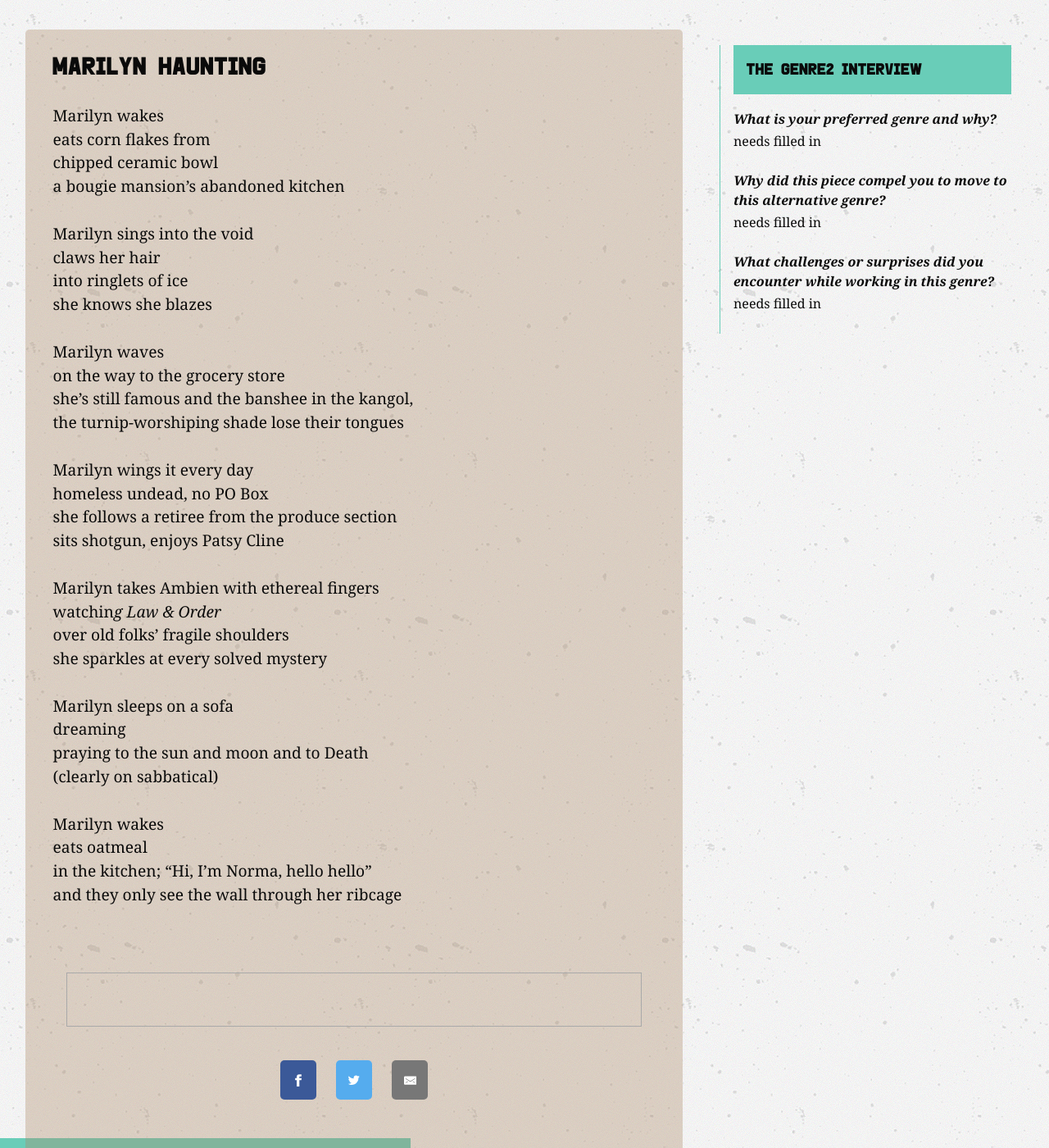
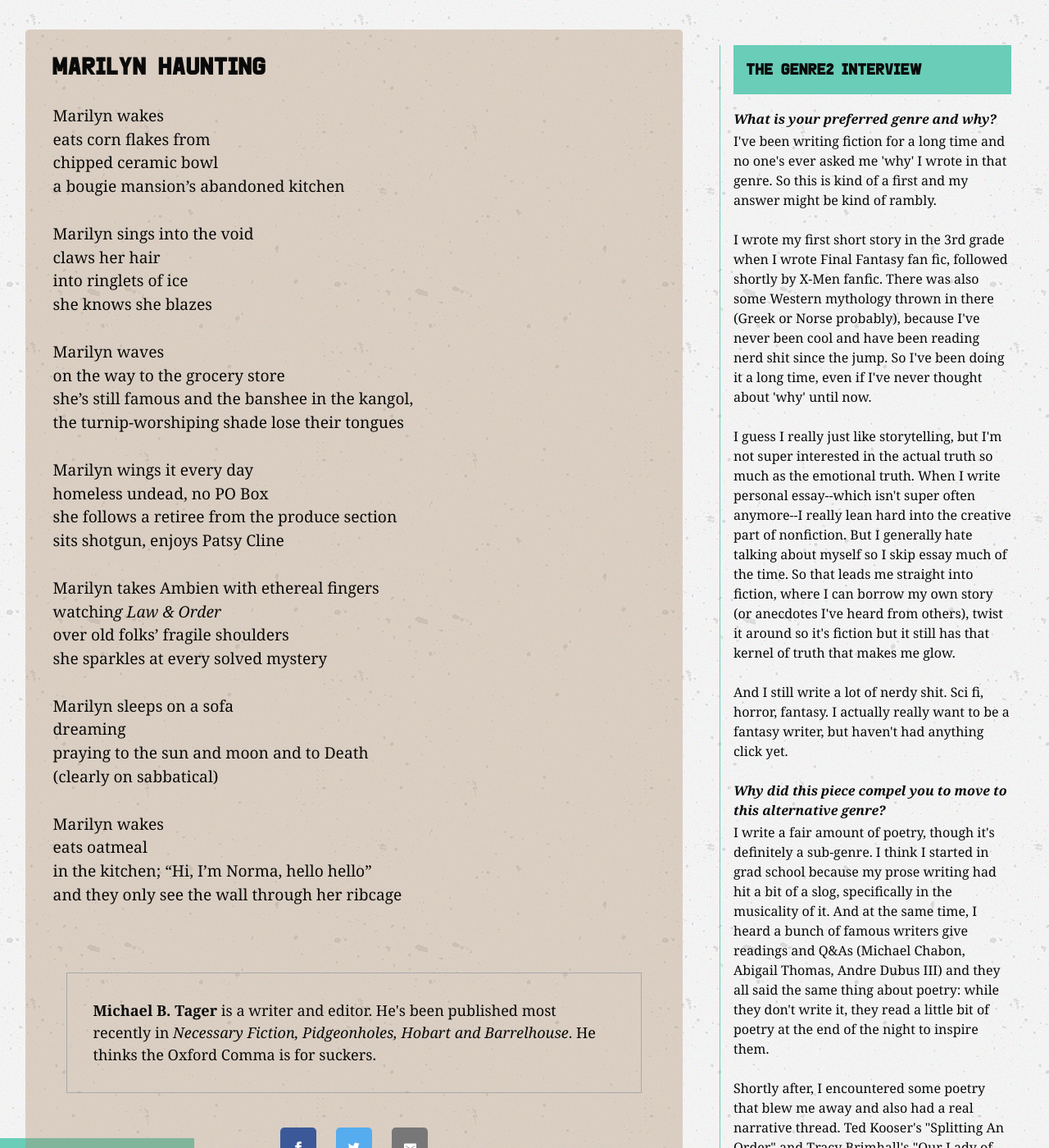
Before and after one commit to BradCoffield/genre2, a Jekyll site: the page built from issue2/michael-tager.html, in a window 1280 px wide and 1400 px high, scrolled down 215 px. Shown: the whole window at 82% size. Built offline with Jekyll 4.4.1, drawn with Linux system fonts in a browser that asks for light colours; nearby versions of some CDN libraries; some of the changed text lies outside the part shown.

Commit message:
close to done if not completely

```diff
--- a/issue2/mateo-perez-lara.html
+++ b/issue2/mateo-perez-lara.html
@@ -10,7 +10,7 @@ layout: creative-post
 private_email:  damnmateo@yahoo.com
 twitter: killeremm
 website:  N/A
-bio: <span class="author-bio-name">Mateo Lara</span> is a queer latinx originally from Bakersfield, California (pronouns = he/him/they). He received his B.A. in English at CSU Bakersfield. He is currently working on his M.F.A. in Poetry at Randolph College in Lynchburg, VA. His poems have been featured in <span class="italics">Orpheus, EOAGH, Empty Mirror</span>, and <span class="italics">The New Engagement</span>. He is an editor for <a href="https://rabidoak.com/"><span class="italics">RabidOak</span></a> online literary journal & Zoetic Press.
+bio: pronouns = he/him/they<br><br><span class="author-bio-name">Mateo Lara</span> is a queer latinx originally from Bakersfield, California. He received his B.A. in English at CSU Bakersfield. He is currently working on his M.F.A. in Poetry at Randolph College in Lynchburg, VA. His poems have been featured in <span class="italics">Orpheus, EOAGH, Empty Mirror</span>, and <span class="italics">The New Engagement</span>. He is an editor for <a href="https://rabidoak.com/"><span class="italics">RabidOak</span></a> online literary journal & Zoetic Press.
 interview_1: My preferred genre is poetry. I think I hide behind my words a lot, but also I have so many thoughts and feelings about particular things, and the best way is to say them is through poetry. I just like to run around and create magic and abstraction and poetry helps me do that.
 interview_2: I wanted to document an important moment of my journey in a new city with a new friend.
 interview_3: I think the challenge has always been just being honest with myself and saying something clear and not hiding behind a simile or metaphor. Trying to be honest and open and not being afraid of it.
--- a/issue2/michael-tager.html
+++ b/issue2/michael-tager.html
@@ -10,10 +10,10 @@ layout: creative-post
 private_email:  michaelbtager1@gmail.com
 twitter:  ideosinkrasee
 website:  http://www.michaelbtager.com/
-bio: <span class="author-bio-name"></span>
-interview_1: needs filled in
-interview_2: needs filled in
-interview_3: needs filled in
+bio: <span class="author-bio-name">Michael B. Tager</span> is a writer and editor. He's been published most recently in <span class="italics">Necessary Fiction, Pidgeonholes, Hobart and Barrelhouse</span>. He thinks the Oxford Comma is for suckers.
+interview_1: I've been writing fiction for a long time and no one's ever asked me <span>'why'</span> I wrote in that genre. So this is kind of a first and my answer might be kind of rambly. <br><br> I wrote my first short story in the 3rd grade when I wrote Final Fantasy fan fic, followed shortly by X-Men fanfic. There was also some Western mythology thrown in there (Greek or Norse probably), because I've never been cool and have been reading nerd shit since the jump. So I've been doing it a long time, even if I've never thought about <span>'why'</span> until now. <br><br>I guess I really just like storytelling, but I'm not super interested in the actual truth so much as the emotional truth. When I write personal essay--which isn't super often anymore--I really lean hard into the creative part of nonfiction. But I generally hate talking about myself so I skip essay much of the time. So that leads me straight into fiction, where I can borrow my own story (or anecdotes I've heard from others), twist it around so it's fiction but it still has that kernel of truth that makes me glow.<br><br>And I still write a lot of nerdy shit. Sci fi, horror, fantasy. I actually really want to be a fantasy writer, but haven't had anything click yet.
+interview_2: I write a fair amount of poetry, though it's definitely a sub-genre. I think I started in grad school because my prose writing had hit a bit of a slog, specifically in the musicality of it. And at the same time, I heard a bunch of famous writers give readings and Q&As (Michael Chabon, Abigail Thomas, Andre Dubus III) and they all said the same thing about poetry<span>:</span> while they don't write it, they read a little bit of poetry at the end of the night to inspire them. <br><br> Shortly after, I encountered some poetry that blew me away and also had a real narrative thread. Ted Kooser's <span>"Splitting An Order"</span> and Tracy Brimhall's <span>"Our Lady of the Ruins"</span> got me going! <br><br>So I started writing some weird, celebrity/pop culture-based poetry. And for the past three years, I've been dicking around with it. A couple poems here, a couple poems there. <span>"Marilyn Haunting"</span> is a part of my Celebrity Ghosts series that I'm still experimenting with. <br><br>I really like writing poems and I'm going to continue to do it (here and there). "
+interview_3: Mostly that people actually kind of like my poems. And that people think they're funny...which I intend them to be a lot of the time.<br><br>I'm still struggling with imagery and language use. I think because I've had no training at all in poetry--no workshops, no writing groups, no nothing--it both hinders me and helps me a little. And because I don't write a ton of poetry, the evolution is slow. <br><br>Honestly though, I'm just enjoying myself. And that might be the biggest surprise of all.
 ---
 
 <div class="grid-container">
--- a/issue2/sandy-coomer.html
+++ b/issue2/sandy-coomer.html
@@ -19,7 +19,7 @@
 <div class="grid-container">
   <div class="grid-x grid-padding-x grid-margin-x">
     <div class="cell small-12 large-8 lets-read-it-2 animated delay-p3 fadeIn">
-      <h2 class="piece-title">{{ page.title }}</h2>
+      <h2 class="piece-title">  </h2>
 
       <div class="grid-x grid-padding-x grid-margin-x">
         <div class="cell small-12 large-12">
```
Also changed, not shown: issue2/kb-carle.html (+1 -6 lines).
